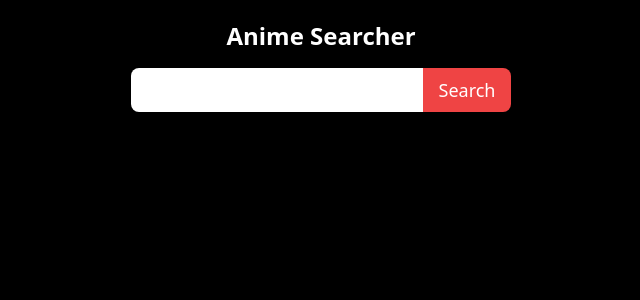
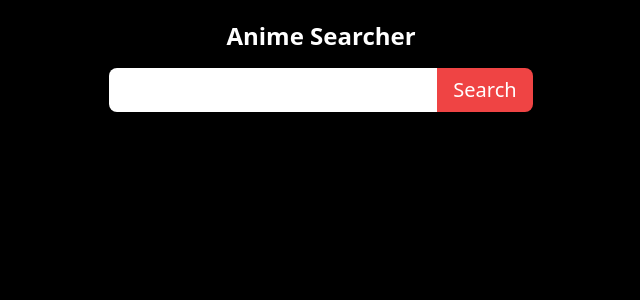
Before and after one commit to luisFernandoHinojosa/Search-animes, a React (Vite) app: page / in a window 1280 px wide. Shown: the top 300 px of the page, without its empty margins (319-959 px from the left). Built offline with nearby package versions, Linux system fonts and the light colour scheme.

Commit message:
sexta-version

```diff
--- a/src/App.jsx
+++ b/src/App.jsx
@@ -20,7 +20,7 @@ console.log(animes,"")
   console.log("nose commit")
 
   return (
-    <main className="bg-black min-h-screen text-white pt-5 text-lg">
+    <main className="bg-black min-h-screen text-white pt-5 text-xl">
       <h1 className="text-center text-2xl font-semibold">Anime Searcher</h1>
 
       <form onSubmit={handleSubmit}
```
